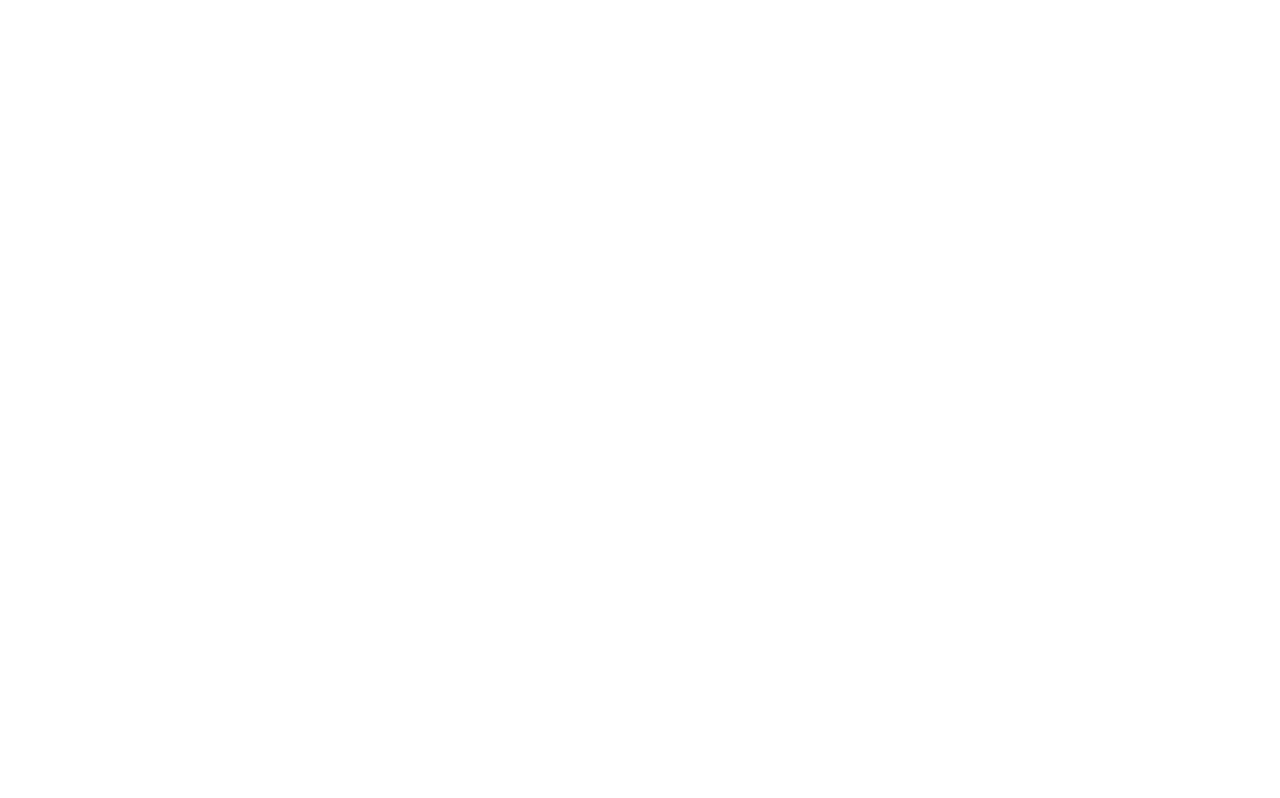
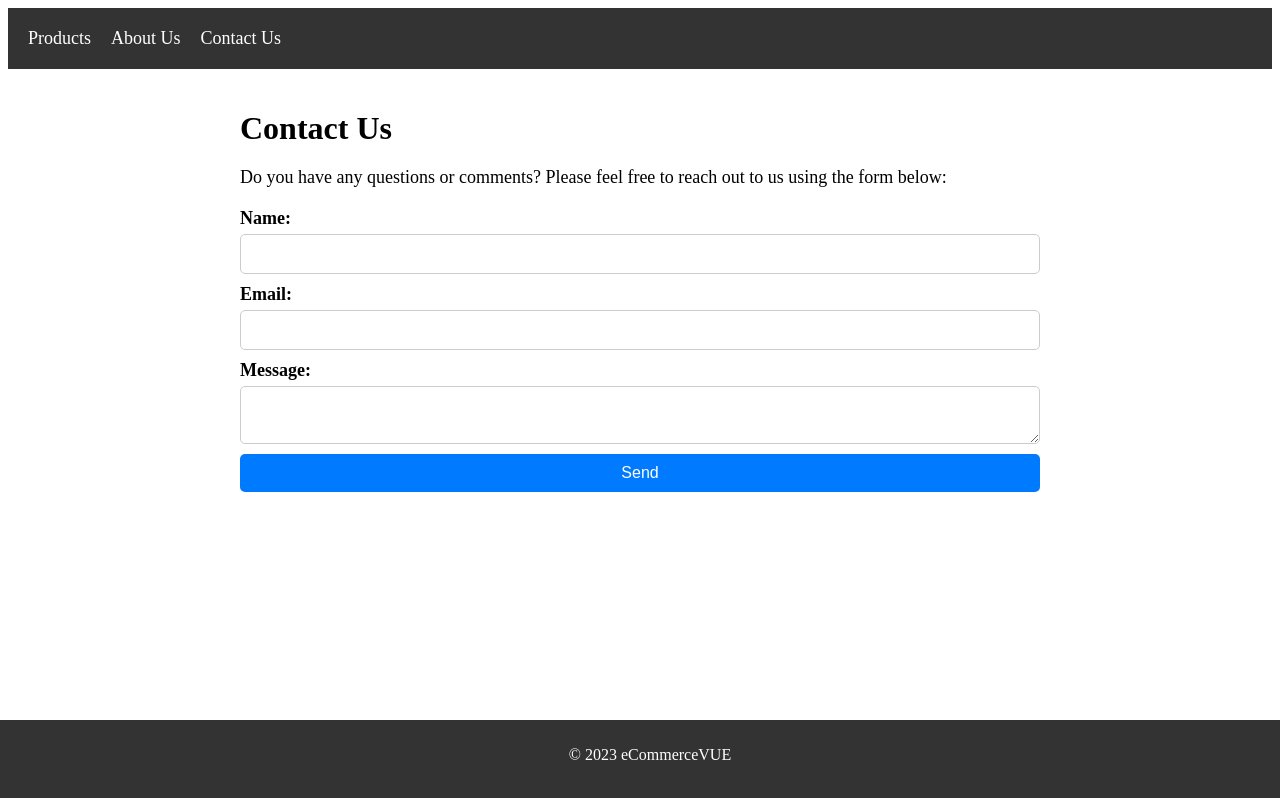
Before and after one commit to LumMucolli/eCommerceVUE, a Vue app: page /contact in a window 1280 px wide. Before the commit this address had no page. Built offline with nearby package versions, Linux system fonts and the light colour scheme.

Commit message:
adding some views

```diff
--- a/api.js
+++ b/api.js
@@ -33,3 +33,7 @@
 });
 
 // Delete a product
+app.delete('/api/products/:id', async (req, res) => {
+  await Product.findByIdAndDelete(req.params.id);
+  res.sendStatus(200);
+});
--- a/src/App.vue
+++ b/src/App.vue
@@ -1,23 +1,20 @@
 <template>
   <div id="app">
+    <AppHeader />
     <router-view />
+    <AppFooter />
   </div>
 </template>
 
 <script>
+import AppHeader from '@/components/AppHeader.vue'
+import AppFooter from '@/components/AppFooter.vue'
+
 export default {
-  name: 'App'
+  name: 'App',
+  components: {
+    AppHeader,
+    AppFooter
+  }
 }
 </script>
-
-
-<style>
-#app {
-  font-family: Avenir, Helvetica, Arial, sans-serif;
-  -webkit-font-smoothing: antialiased;
-  -moz-osx-font-smoothing: grayscale;
-  text-align: center;
-  color: #2c3e50;
-  margin-top: 60px;
-}
-</style>*/
--- /dev/null
+++ b/src/components/AppFooter.vue
@@ -0,0 +1,19 @@
+<template>
+    <footer>
+        <p>&copy; 2023 eCommerceVUE</p>
+    </footer>
+</template>
+
+<style>
+footer {
+    position: absolute;
+    bottom: 0;
+    left: 0;
+    width: 100%;
+    height: 60px; /* adjust the height to match your footer's height */
+    background-color: #333;
+    color: white;
+    padding: 10px;
+    text-align: center;
+}
+</style>
--- /dev/null
+++ b/src/components/AppHeader.vue
@@ -0,0 +1,44 @@
+<template>
+    <header>
+        <nav>
+            <ul>
+                <li><router-link to="/products">Products</router-link></li>
+                <li><router-link to="/about">About Us</router-link></li>
+                <li><router-link to="/contact">Contact Us</router-link></li>
+            </ul>
+        </nav>
+    </header>
+</template>
+
+<style>
+header {
+    background-color: #333;
+    color: white;
+    padding: 20px;
+}
+
+nav ul {
+    list-style: none;
+    margin: 0;
+    padding: 0;
+    display: flex;
+}
+
+nav ul li {
+    margin-right: 20px;
+}
+
+nav ul li:last-child {
+    margin-right: 0;
+}
+
+nav ul li a {
+    color: white;
+    text-decoration: none;
+    font-size: 18px;
+}
+
+nav ul li a:hover {
+    text-decoration: underline;
+}
+</style>
--- a/src/router/index.js
+++ b/src/router/index.js
@@ -1,9 +1,9 @@
 import { createRouter, createWebHistory } from 'vue-router';
 import Home from "../views/Home.vue";
+import AboutPage from '@/views/AboutPage.vue';
+import ContactUs from '@/views/ContactUs.vue';
+import ProductCatalog from '@/views/ProductCatalog.vue';
 
-// import your route components here
-import ProductList from '../components/ProductList.vue';
-import ProductDetails from '../components/ProductDetails.vue';
 
 const router = createRouter({
   history: createWebHistory(),
@@ -16,13 +16,18 @@
     {
       path: '/products',
       name: 'products',
-      component: ProductList
+      component: ProductCatalog
     },
-    {
-      path: '/products/:id',
-      name: 'product',
-      component: ProductDetails
-    }
+  {
+    path: '/about',
+    name: 'About',
+    component: AboutPage
+  },
+  {
+    path: '/contact',
+    name: 'Contact',
+    component: ContactUs
+  }
   ]
 });
 
--- /dev/null
+++ b/src/views/AboutPage.vue
@@ -0,0 +1,28 @@
+<template>
+    <div class="about-us">
+        <h1>About Us</h1>
+        <p>Lorem ipsum dolor sit amet, consectetur adipiscing elit. Sed ut dui eget mauris dictum sodales. Nam ut ultrices
+            ante. Pellentesque vitae augue id tellus elementum aliquet. Sed rhoncus vestibulum augue ac malesuada. Integer
+            convallis libero at urna posuere malesuada.</p>
+        <p>Vivamus non nisi non velit cursus dictum eget in felis. Donec malesuada mauris eget laoreet iaculis. Proin
+            convallis, dolor sit amet feugiat malesuada, massa purus euismod libero, a tincidunt augue sem vel nulla. Mauris
+            euismod tellus id risus tristique tristique.</p>
+        <p>Morbi eget ullamcorper nisl. Maecenas consequat, odio eu rutrum blandit, mauris eros bibendum enim, at varius
+            eros metus sed justo. Fusce eu metus mi. Suspendisse potenti. Fusce id tristique dolor. Integer ultricies, mi at
+            dignissim aliquam, risus massa ornare enim, vitae suscipit enim purus vel neque.</p>
+    </div>
+</template>
+
+<script>
+export default {
+    name: 'AboutPage'
+}
+</script>
+
+<style scoped>
+.about-us {
+    max-width: 800px;
+    margin: 0 auto;
+    padding: 20px;
+    text-align: justify;
+}</style>
--- /dev/null
+++ b/src/views/ContactUs.vue
@@ -0,0 +1,79 @@
+<template>
+    <div class="contact-us">
+        <h1>Contact Us</h1>
+        <p>Do you have any questions or comments? Please feel free to reach out to us using the form below:</p>
+        <form>
+            <div>
+                <label for="name">Name:</label>
+                <input type="text" id="name" required>
+            </div>
+            <div>
+                <label for="email">Email:</label>
+                <input type="email" id="email" required>
+            </div>
+            <div>
+                <label for="message">Message:</label>
+                <textarea id="message" required></textarea>
+            </div>
+            <button type="submit">Send</button>
+        </form>
+    </div>
+</template>
+
+<script>
+export default {
+    name: 'ContactUs'
+}
+</script>
+
+<style scoped>
+.contact-us {
+    max-width: 800px;
+    margin: 0 auto;
+    padding: 20px;
+}
+
+.contact-us h1 {
+    font-size: 32px;
+    margin-bottom: 20px;
+}
+
+.contact-us p {
+    font-size: 18px;
+    margin-bottom: 20px;
+}
+
+.contact-us form {
+    display: flex;
+    flex-direction: column;
+    gap: 10px;
+}
+
+.contact-us form div {
+    display: flex;
+    flex-direction: column;
+    gap: 5px;
+}
+
+.contact-us form label {
+    font-size: 18px;
+    font-weight: bold;
+}
+
+.contact-us form input,
+.contact-us form textarea {
+    padding: 10px;
+    font-size: 16px;
+    border-radius: 5px;
+    border: 1px solid #ccc;
+}
+
+.contact-us form button[type="submit"] {
+    padding: 10px;
+    font-size: 16px;
+    border-radius: 5px;
+    border: none;
+    background-color: #007bff;
+    color: #fff;
+    cursor: pointer;
+}</style>
--- /dev/null
+++ b/src/views/ProductCatalog.vue
@@ -0,0 +1,70 @@
+<template>
+    <div class="products">
+        <h1>Products</h1>
+        <div class="product-list">
+            <div v-for="product in products" :key="product._id" class="product-card">
+                <h2>{{ product.name }}</h2>
+                <p>{{ product.description }}</p>
+                <p>Price: {{ product.price }}</p>
+                <p>Quantity: {{ product.quantity }}</p>
+            </div>
+        </div>
+    </div>
+</template>
+
+<script>
+import axios from 'axios';
+
+export default {
+    data() {
+        return {
+            products: []
+        };
+    },
+    async created() {
+        try {
+            const response = await axios.get('/api/products');
+            this.products = response.data;
+        } catch (error) {
+            console.log(error);
+        }
+    }
+};
+</script>
+
+<style scoped>
+.products {
+    max-width: 800px;
+    margin: 0 auto;
+    padding: 20px;
+}
+
+.products h1 {
+    font-size: 32px;
+    margin-bottom: 20px;
+}
+
+.product-list {
+    display: flex;
+    flex-wrap: wrap;
+    gap: 20px;
+}
+
+.product-card {
+    background-color: #f9f9f9;
+    padding: 20px;
+    border-radius: 5px;
+    box-shadow: 0 2px 5px rgba(0, 0, 0, 0.3);
+    flex-basis: calc(33.33% - 20px);
+    text-align: center;
+}
+
+.product-card h2 {
+    font-size: 24px;
+    margin-bottom: 10px;
+}
+
+.product-card p {
+    font-size: 16px;
+    margin-bottom: 10px;
+}</style>
```
Also changed, not shown: db.js (+11 -9 lines).
